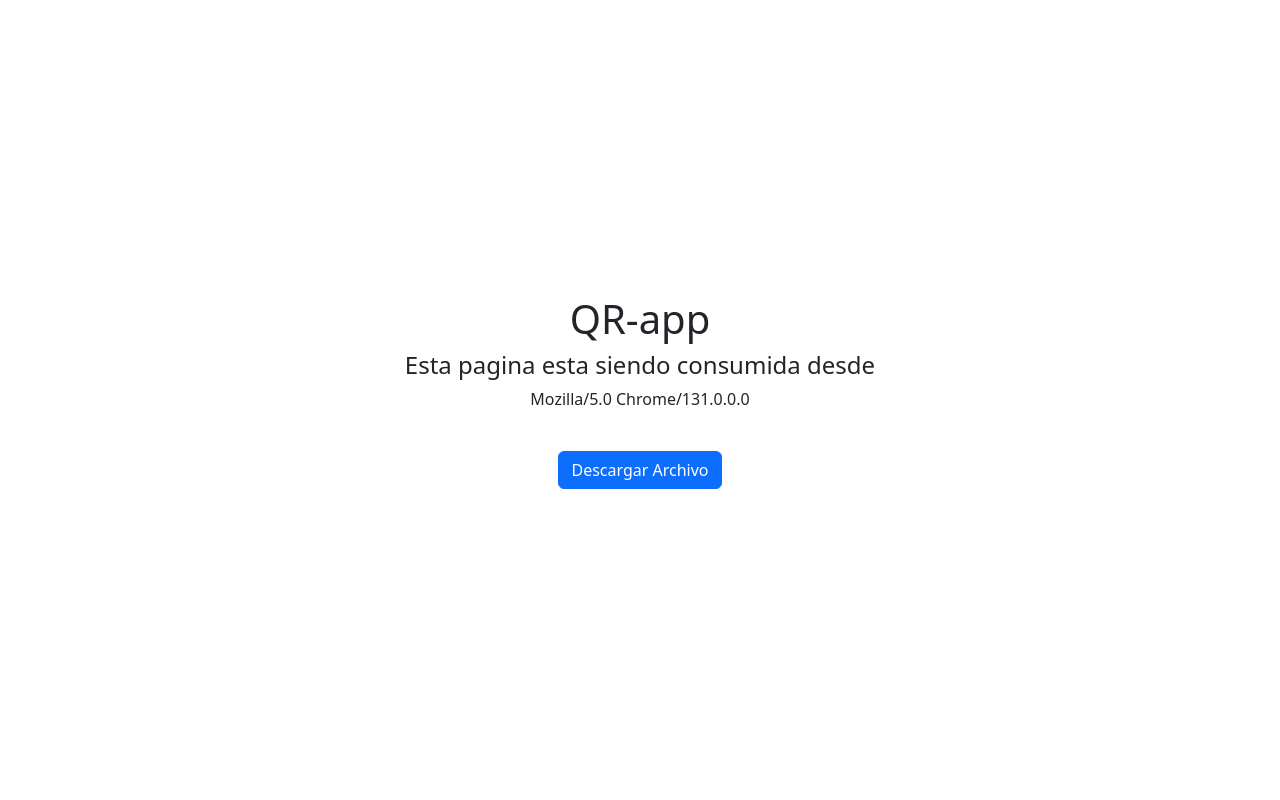
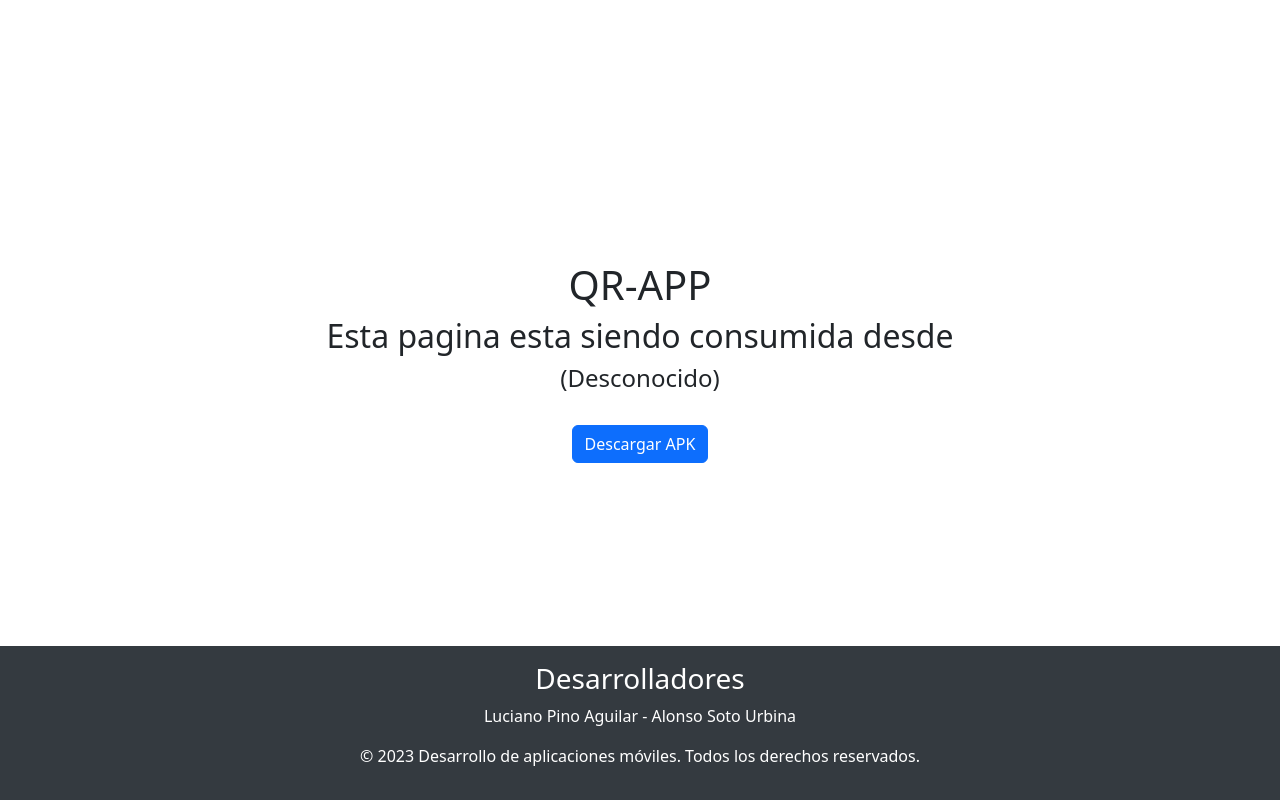
Before and after one commit to LucianoPino/app-movil, a Django app: page / in a window 1280 px wide. Run offline with Django 4.2, Linux system fonts and the light colour scheme; some libraries are stand-ins or nearby versions.

Commit message:
Update styles and title in index.html, add footer

```diff
--- a/ExamenProgramacion/paginaQR/descarga_apk/static/css/styles.css
+++ b/ExamenProgramacion/paginaQR/descarga_apk/static/css/styles.css
@@ -4,4 +4,14 @@ body {
     justify-content: center;
     height: 100vh;
     margin: 0;
+    padding-bottom: 60px; /* Asegura que el footer no se superponga al contenido en dispositivos móviles */
 }
+
+footer {
+    position: fixed;
+    bottom: 0;
+    width: 100%;
+    background-color: #343a40; /* Cambia el color de fondo según tus preferencias */
+    color: #ffffff; /* Cambia el color del texto según tus preferencias */
+    padding: 1rem;
+}
--- a/ExamenProgramacion/paginaQR/descarga_apk/templates/descarga_apk/index.html
+++ b/ExamenProgramacion/paginaQR/descarga_apk/templates/descarga_apk/index.html
@@ -6,7 +6,7 @@
     <meta charset="UTF-8">
     <meta http-equiv="X-UA-Compatible" content="IE=edge">
     <meta name="viewport" content="width=device-width, initial-scale=1.0">
-    <title>QR-app</title>
+    <title>QR-APP</title>
 
     <link href="{% static '/bootstrap/bootstrap.min.css' %}" rel="stylesheet">
     <link href="{% static '/bootstrap/bootstrap-icons.css' %}" rel="stylesheet">
@@ -18,19 +18,28 @@
 <body>
     <div class="container text-center">
         <div class="row">
-            <h1>QR-app</h1>
+            <h1>QR-APP</h1>
         </div>
         <div class="row">
-            <h4>Esta pagina esta siendo consumida desde</h4>
+            <h2>Esta pagina esta siendo consumida desde</h2>
         </div>
         <div class="row">
-            <p>{{user_agent}}</p>
+            <h4>({{user_agent}})</h4>
         </div>
         <br>
         <!-- Botón para descargar el archivo -->
         <form method="post" action="{% url 'download'%}">
             {% csrf_token %}
-            <button class="btn btn-primary" type="submit">Descargar Archivo</button>
+            <button class="btn btn-primary" type="submit">Descargar APK</button>
         </form>
     </div>
+
+    <footer>
+        <div class="container text-center">
+            <h3>Desarrolladores</h3>
+            <p>Luciano Pino Aguilar - Alonso Soto Urbina</p>
+            <p>&copy; 2023 Desarrollo de aplicaciones móviles. Todos los derechos reservados.</p>
+        </div>
+    </footer>
+
 </body>
--- a/ExamenProgramacion/paginaQR/descarga_apk/views.py
+++ b/ExamenProgramacion/paginaQR/descarga_apk/views.py
@@ -2,22 +2,34 @@ from django.shortcuts import render
 from django.views import View
 from django.http import HttpResponse
 
-# Create your views here.
+
+class UserAgentView(View):
+    def get(self, request):
+        user_agent = request.META.get('HTTP_USER_AGENT', 'Desconocido')
+        # user_agent = self.convert_user_agent(user_agent)
+        res = self.convert_user_agent(user_agent)
+        return res
+
+    def convert_user_agent(self,usr):
+        usr = usr.lower()
+        if usr.find('windows') != -1:
+            return 'Windows'
+        elif usr.find('android') != -1:
+            return 'Android'
+        elif usr.find('iphone') != -1:
+            return 'iPhone'
+        else:
+            return 'Desconocido'
+
 
 def index(request):
     user_agent_class = UserAgentView()
     user_agent = user_agent_class.get(request)
-    print(user_agent)
     return render(request, 'descarga_apk/index.html', {'user_agent':user_agent})
-
-class UserAgentView(View):
-    def get(self, request,):
-        user_agent = request.META.get('HTTP_USER_AGENT', 'Desconocido')
-        return user_agent
 
 def download(request):
     ruta_archivo = 'descarga_apk/static/apk/app-debug.apk'
     with open(ruta_archivo, 'rb') as archivo:
         response = HttpResponse(archivo.read(), content_type='application/octet-stream')
-        response['Content-Disposition'] = f'attachment; filename="app-debug.apk"'
+        response['Content-Disposition'] = f'attachment; filename="app-qr.apk"'
         return response
--- a/ExamenProgramacion/paginaQR/paginaQR/settings.py
+++ b/ExamenProgramacion/paginaQR/paginaQR/settings.py
@@ -23,7 +23,7 @@ BASE_DIR = Path(__file__).resolve().parent.parent
 SECRET_KEY = 'django-insecure-p5x37!p7x2!7k5u7mt@hjd$7bv7ckpm6@$3khvk)^yknq1x3%e'
 
 # SECURITY WARNING: don't run with debug turned on in production!
-DEBUG = False
+DEBUG = True
 
 ALLOWED_HOSTS = ["34.176.220.232","127.0.0.1"]
 
@@ -37,6 +37,7 @@ INSTALLED_APPS = [
     'django.contrib.sessions',
     'django.contrib.messages',
     'django.contrib.staticfiles',
+    'user_agent',
     'descarga_apk',
 ]
 
```
